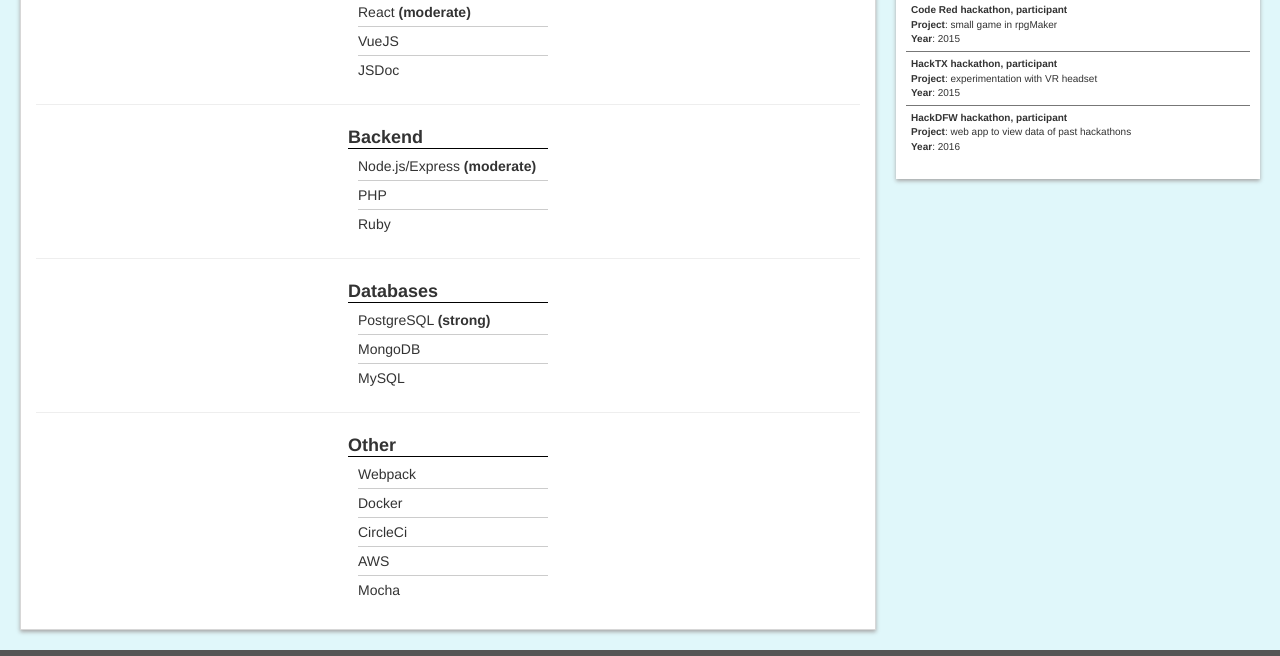
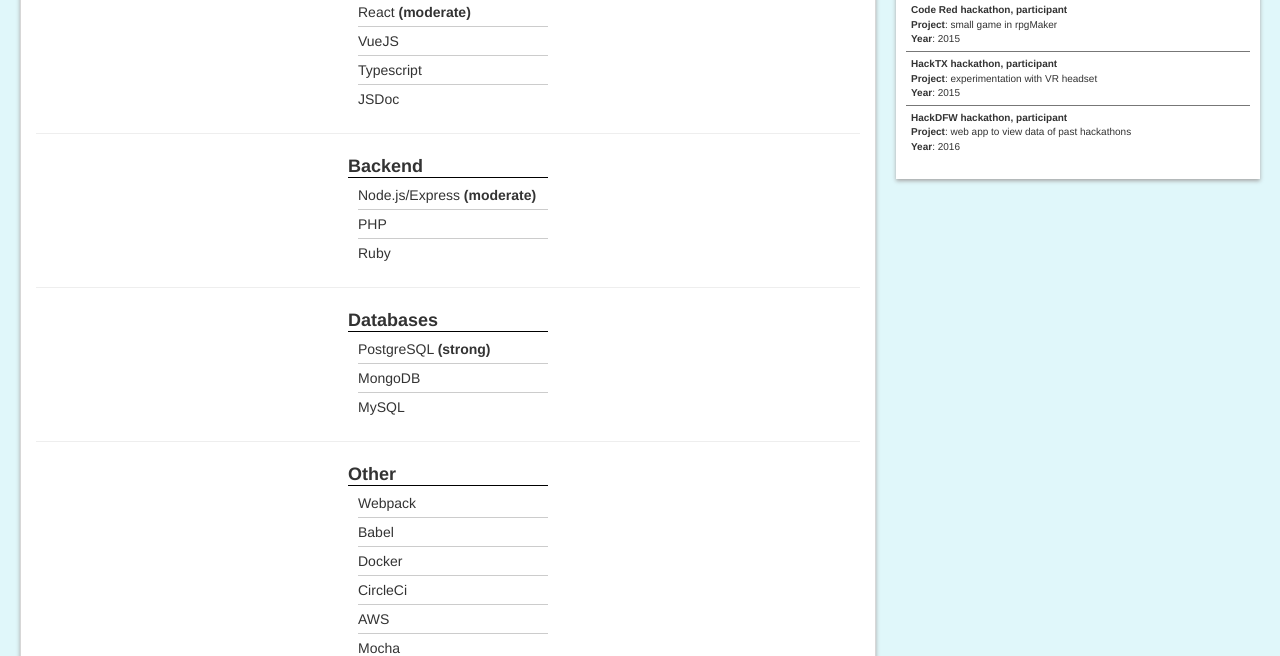
Before and after one commit to MarcoHinojosa-ISB/MarcoHinojosa-ISB.github.io, a plain HTML site: page index.html in a window 1280 px wide. Shown: the part 792-1448 px from the top of the page. Drawn offline with nearby package versions, Linux system fonts and the light colour scheme.

Commit message:
updated resume

```diff
--- a/index.html
+++ b/index.html
@@ -47,6 +47,7 @@
 								<li class="skill">AngularJS <b>(moderate)</b></li>
 			        	<li class="skill">React <b>(moderate)</b></li>
 								<li class="skill">VueJS</li>
+								<li class="skill">Typescript</li>
 								<li class="skill">JSDoc</li>
 					    </ul>
 						</div>
@@ -73,6 +74,7 @@
 						<div>
 							<ul class="skill-list">
 								<li class="skill">Webpack</li>
+								<li class="skill">Babel</li>
 								<li class="skill">Docker</li>
 								<li class="skill">CircleCi</li>
 								<li class="skill">AWS</li>
```
Also changed, not shown: 1 other file.
